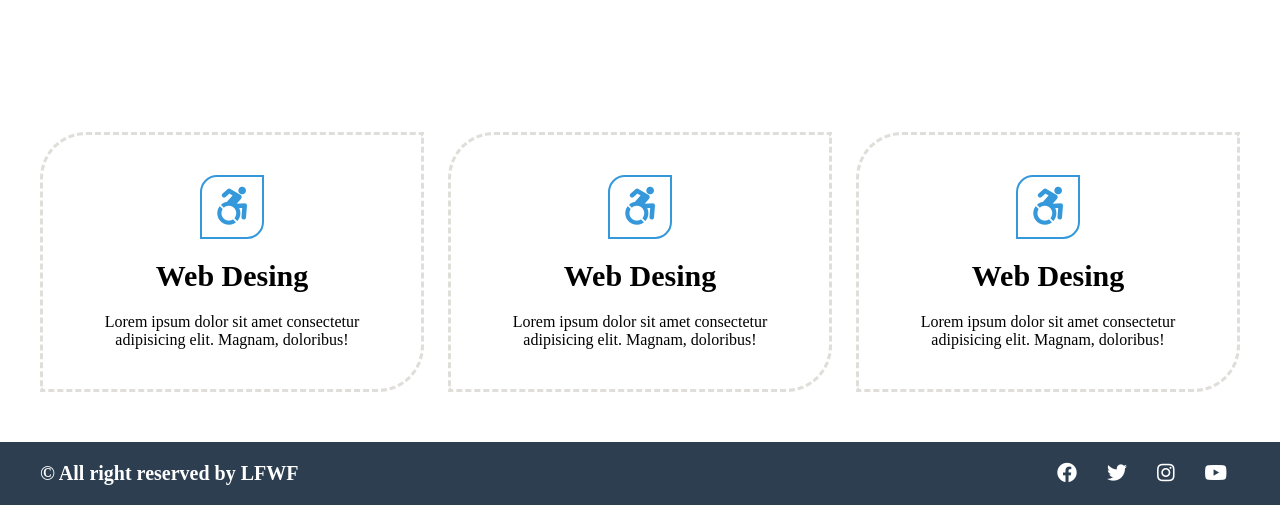
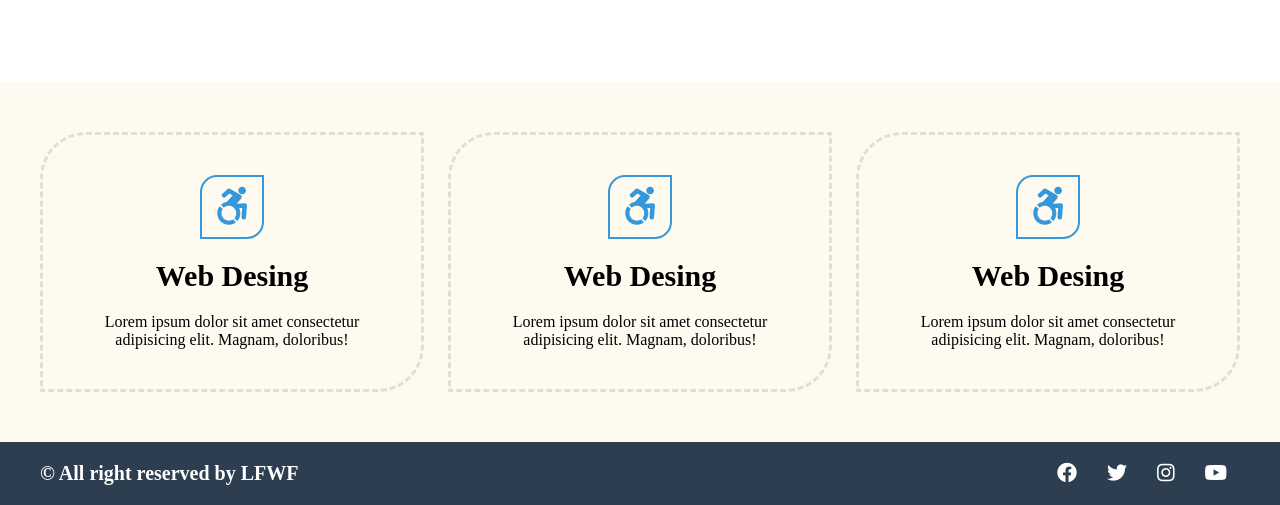
Before and after one commit to saminhaj/assignment-class-38, a plain HTML site: page index.html in a window 1280 px wide. Shown: the part 1195-1700 px from the top of the page. Drawn offline with Linux system fonts and the light colour scheme.

Commit message:
Update style.css

```diff
--- a/style.css
+++ b/style.css
@@ -115,6 +115,7 @@ img{
 
 .service{
     padding: 50px 0;
+    background:#fffaf0;
 }
 .service-content{}
 .service-box {
```
